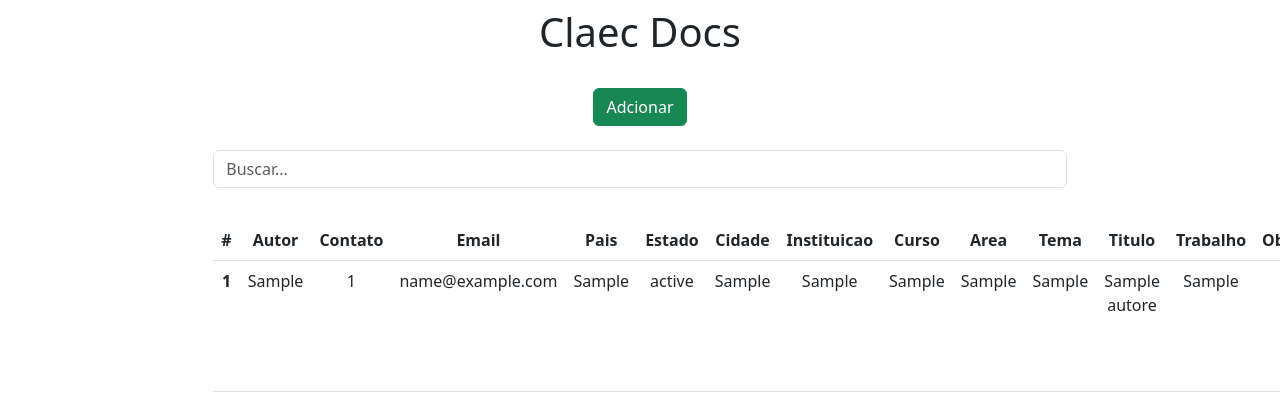
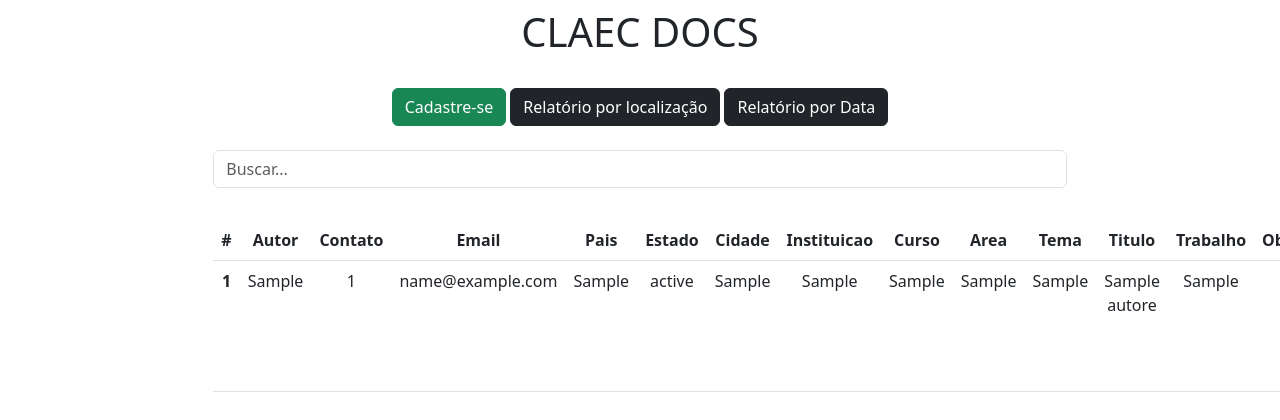
Before and after one commit to NicolasUnivesp/claecdocs, a Django app: page / in a window 1280 px wide; the page is wider, and only the part inside the window is pictured. Shown: the top 420 px of that part. Run offline with Django 4.2, Linux system fonts and the light colour scheme; tables that the repository leaves empty hold one stand-in row (values such as "Sample post").

Commit message:
relatorios

```diff
--- a/app/templates/index.html
+++ b/app/templates/index.html
@@ -11,11 +11,15 @@
 
 <body>
     <div class="col-8 m-auto pt-2 pb-2 text-center">
-        <h1>Claec Docs</h1>
+        <h1>CLAEC DOCS</h1>
     </div>
 
     <div class="col-8 m-auto pt-3 pb-2 text-center">
-        <a href="/form" class="btn btn-success">Adcionar</a>
+        <a href="/form" class="btn btn-success">Cadastre-se</a>
+        <a href="/relatorio_detalhado" class="btn btn-dark">Relatório por localização</a>
+        <a href="/relatorio_por_data" class="btn btn-dark">Relatório por Data</a>
+
+    </a>
     </div>
 
     <div class="col-8 m-auto pt-3 pb-2 text-center">
--- a/app/views.py
+++ b/app/views.py
@@ -2,6 +2,10 @@ from django.core.paginator import Paginator
 from django.shortcuts import render,redirect
 from app.models import Autores
 from app.forms import AutoresForm
+from django.db.models import Count
+import matplotlib.pyplot as plt
+from io import BytesIO
+import base64
 
 def home(request):
     data = {}
@@ -53,3 +57,50 @@ def delete(request, pk):
     db = Autores.objects.get(pk=pk)
     db.delete()
     return redirect('home')
+
+def relatorio_detalhado(request):
+    # Query para contar o número de registros por combinação de país e estado
+    dados_agrupados = Autores.objects.values('pais', 'estado').annotate(count=Count('id'))
+
+    # Preparando os dados para o gráfico de barras
+    labels = []
+    data = []
+    for dado in dados_agrupados:
+        labels.append(f"{dado['pais']} - {dado['estado']}")
+        data.append(dado['count'])
+
+    return render(request, 'relatorio_detalhado.html', {
+        'labels': labels,
+        'data': data,
+    })
+
+def relatorio_por_data(request):
+    # Recupere os dados do modelo
+    dados = Autores.objects.all()
+
+    # Preparando dados para o gráfico de linhas e pontos
+    datas_inicio = [dado.data_inicio for dado in dados]
+    datas_entrega = [dado.data_entrega for dado in dados]
+    estados = [dado.estado for dado in dados]
+    cidades = [dado.cidade for dado in dados]
+    instituicoes = [dado.instituicao for dado in dados]
+
+    # Criando o gráfico
+    plt.figure(figsize=(10, 6))
+    plt.plot(datas_inicio, label='Data Início', marker='o')
+    plt.plot(datas_entrega, label='Data Entrega', marker='o')
+    plt.xticks(rotation=45)
+    plt.xlabel('Registros')
+    plt.ylabel('Datas')
+    plt.title('Historico de registros por data, estado e cidade')
+    plt.legend()
+
+    # Convertendo o gráfico para base64 para exibir no template
+    buffer = BytesIO()
+    plt.savefig(buffer, format='png')
+    plt.close()
+    buffer.seek(0)
+    plot_data = base64.b64encode(buffer.getvalue()).decode()
+    buffer.close()
+
+    return render(request, 'relatorio_por_data.html', {'plot_data': plot_data})
--- a/project/settings.py
+++ b/project/settings.py
@@ -88,7 +88,7 @@ DATABASES = {
     }
 }
 
-DATE_INPUT_FORMATS = ['%d/%m/%Y']
+
 
 
 # Password validation
@@ -113,7 +113,9 @@ AUTH_PASSWORD_VALIDATORS = [
 # Internationalization
 # https://docs.djangoproject.com/en/4.2/topics/i18n/
 
-LANGUAGE_CODE = 'en-us'
+LANGUAGE_CODE = 'pt-br'
+DATE_FORMAT = 'd/m/Y'
+DATE_INPUT_FORMATS = ['%d/%m/%Y']
 
 TIME_ZONE = 'UTC'
 
--- a/project/urls.py
+++ b/project/urls.py
@@ -16,7 +16,7 @@ Including another URLconf
 """
 from django.contrib import admin
 from django.urls import path
-from app.views import home, form, create, view, edit, update, delete
+from app.views import home, form, create, view, edit, update, delete, relatorio_detalhado, relatorio_por_data
 
 urlpatterns = [
     path('admin/', admin.site.urls),
@@ -27,5 +27,7 @@ urlpatterns = [
     path('edit/<int:pk>/', edit, name='edit'),
     path('update/<int:pk>/', update, name='update'),
     path('delete/<int:pk>/', delete, name='delete'),
+    path('relatorio_detalhado/', relatorio_detalhado, name='relatorio_detalhado'),
+    path('relatorio_por_data/', relatorio_por_data, name='relatorio_por_data'),
 
 ]
```
Also changed, not shown: requirements.txt (+12 -0 lines).
